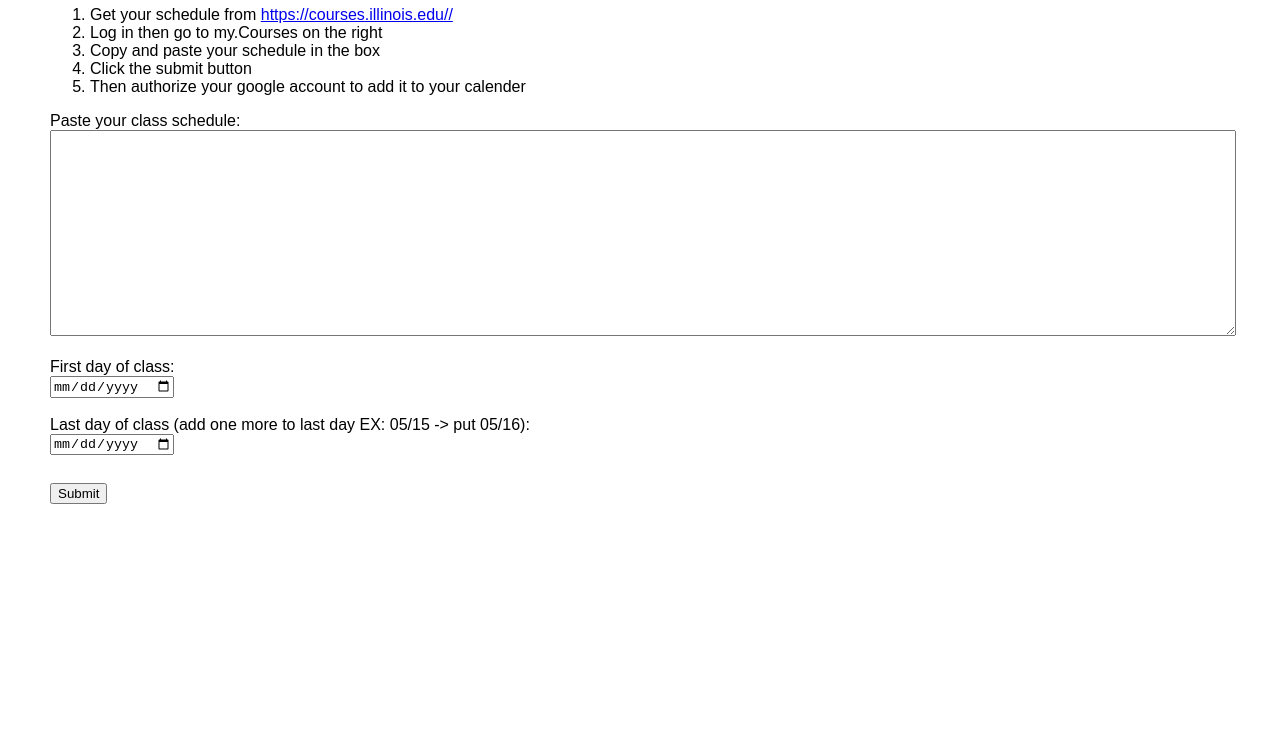
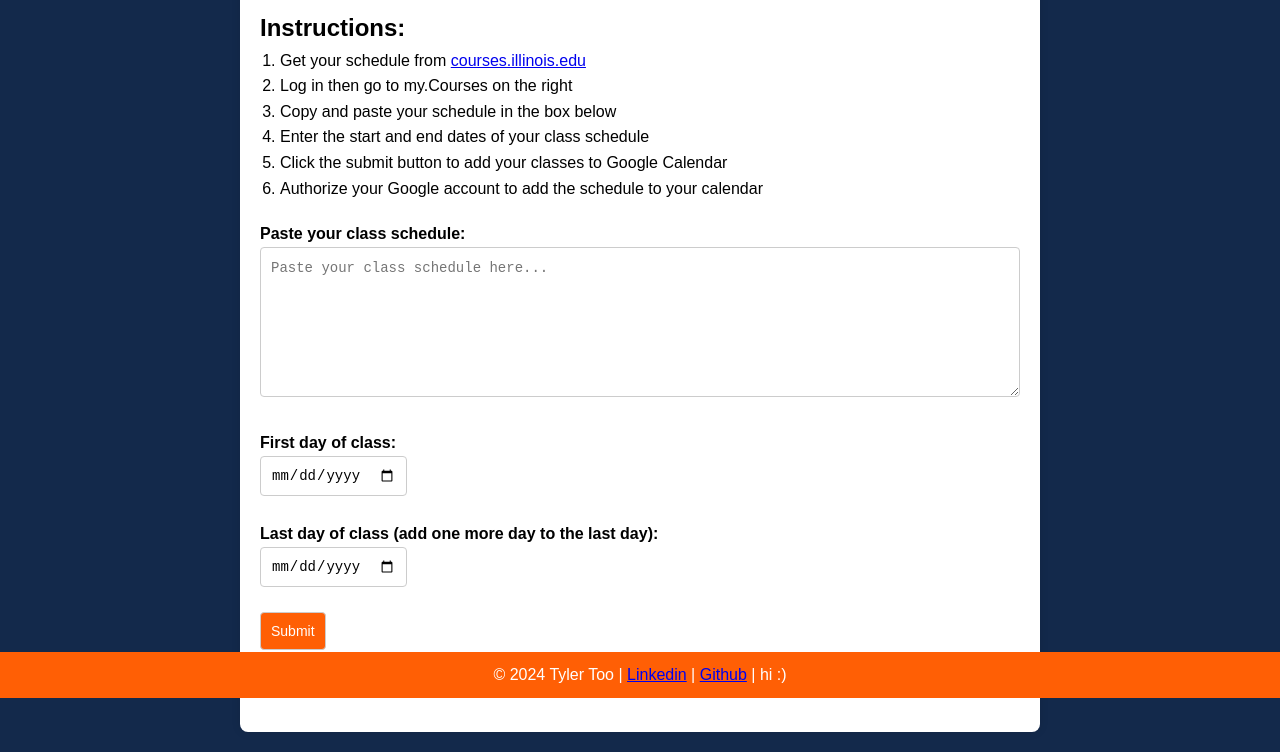
Before and after one commit to tyler2too/ClassScheduleToGoogleCalenderApp, a plain HTML site: page index.html in a window 1280 px wide. Shown: the part 102-854 px from the top of the page. Before the commit the page ends 800 px from the top, so only its background shows below. Drawn offline with Linux system fonts and the light colour scheme; a script that the page names is missing.

Commit message:
Updated asethetics/ added things to do

```diff
--- a/index.html
+++ b/index.html
@@ -1,40 +1,65 @@
 <!DOCTYPE html>
-<html>
+<html lang="en">
 <head>
+    <meta charset="UTF-8">
+    <meta name="viewport" content="width=device-width, initial-scale=1.0">
     <title>Class Schedule to Google Calendar</title>
     <link rel="stylesheet" href="style.css">
-
 </head>
 <body onload="gapiLoaded(); gisLoaded();">
-    <h1>Class Schedule to Google Calendar</h1>
-    <p>
+    <header>
+        <h1>UIUC Class Schedule to Google Calendar</h1>
+    </header>
+    <main>
+        <section class="instructions">
+            <h2>Instructions:</h2>
             <ol>
-            <li>Get your schedule from <a href="https://courses.illinois.edu//"> https://courses.illinois.edu// </a></li>
+                <li>Get your schedule from <a href="https://courses.illinois.edu//">courses.illinois.edu</a></li>
                 <li>Log in then go to my.Courses on the right</li>
-            <li>Copy and paste your schedule in the box</li>
-            <li>Click the submit button</li>
-            <li>Then authorize your google account to add it to your calender </li>
+                <li>Copy and paste your schedule in the box below</li>
+                <li>Enter the start and end dates of your class schedule</li>
+                <li>Click the submit button to add your classes to Google Calendar</li>
+                <li>Authorize your Google account to add the schedule to your calendar</li>
+            </ol>
+        </section>
 
-        </ol>
-
-    </p>
+        <section class="form-section">
             <form id="scheduleForm">
-
-
                 <label for="scheduleInput">Paste your class schedule:</label><br>
-        <textarea id="scheduleInput"></textarea><br><br>
+                <textarea id="scheduleInput" placeholder="Paste your class schedule here..." required></textarea><br><br>
 
                 <label for="startDateInput">First day of class:</label><br>
                 <input type="date" id="startDateInput" required><br><br>
 
-        <label for="endDateInput">Last day of class (add one more to last day EX: 05/15 -> put 05/16):</label><br>
+                <label for="endDateInput">Last day of class (add one more day to the last day):</label><br>
                 <input type="date" id="endDateInput" required><br><br>
 
                 <button type="button" onclick="parseSchedule()">Submit</button>
             </form>
-    <div id="output"></div>
+        </section>
+
+        <section id="output" class="output-section"></section>
+
+        <section class="buttons-section">
             <button id="authButton" style="display: none;">Authorize Google Calendar</button>
             <button id="signoutButton" style="display: none;">Sign Out</button>
+        </section>
+    </main>
+
+    <footer>
+        <p>&copy; 2024
+            Tyler Too
+            |
+            <a href="https://www.linkedin.com/in/tylertoo/">Linkedin</a>
+            |
+            <a href="https://github.com/tyler2too/ClassScheduleToGoogleCalenderApp">Github</a>
+            |
+
+            hi :)
+
+        </p>
+    </footer>
+
     <script src="https://apis.google.com/js/api.js"></script>
     <script src="https://accounts.google.com/gsi/client" async defer></script>
     <script src="script.js"></script>
--- a/style.css
+++ b/style.css
@@ -1,11 +1,108 @@
+/* Reset default margin and padding */
+* {
+    margin: 0;
+    padding: 0;
+    box-sizing: border-box;
+}
+
 body {
     font-family: Arial, sans-serif;
-    margin: 50px;
+    margin: 0;
+    padding: 0;
+    background-color: #13294B;
+    line-height: 1.6;
 }
+
+header {
+    background-color: #FF5F05;
+    color: #fff;
+    text-align: center;
+    padding: 10px 0;
+}
+
+main {
+    max-width: 800px;
+    margin: 20px auto;
+    padding: 20px;
+    background-color: #fff;
+    border-radius: 8px;
+    box-shadow: 0 0 10px rgba(0, 0, 0, 0.1);
+}
+
+.instructions {
+    margin-bottom: 20px;
+}
+
+.instructions ol {
+    padding-left: 20px;
+}
+
+.form-section {
+    margin-bottom: 20px;
+}
+
 textarea {
     width: 100%;
-    height: 200px;
+    height: 150px;
+    padding: 10px;
+    border: 1px solid #ccc;
+    border-radius: 4px;
+    font-size: 14px;
+    line-height: 1.5;
+    resize: vertical;
 }
+
+label {
+    font-weight: bold;
+}
+
+input[type="date"],
 button {
-    margin-top: 10px;
+    padding: 10px;
+    font-size: 14px;
+    border: 1px solid #ccc;
+    border-radius: 4px;
 }
+
+button {
+    background-color: #FF5F05;
+    color: #fff;
+    cursor: pointer;
+    transition: background-color 0.3s ease;
+}
+
+button:hover {
+    background-color: #0056b3;
+}
+
+.output-section {
+    padding: 10px;
+    margin-bottom: 20px;
+    border: 1px solid #ccc;
+    border-radius: 4px;
+}
+
+.buttons-section {
+    text-align: center;
+}
+
+footer {
+    text-align: center;
+    margin-top: 20px;
+    padding: 10px;
+    background-color: #FF5F05;
+    color: #fff;
+    position: fixed;
+    bottom: 0;
+    width: 100%;
+}
+
+@media (max-width: 600px) {
+    main {
+        padding: 10px;
+    }
+
+    textarea {
+        height: 100px;
+    }
+}
```
Also changed, not shown: README.md. Lines whose indentation alone changed are shown as unchanged.
